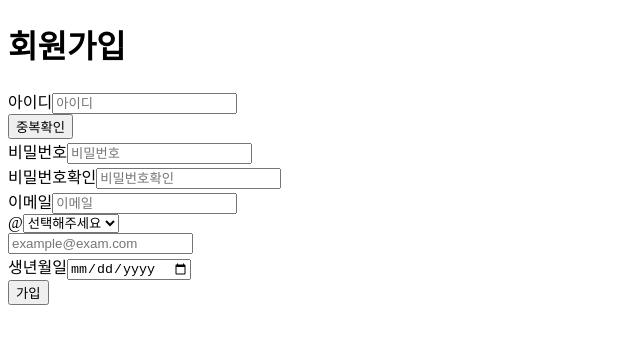
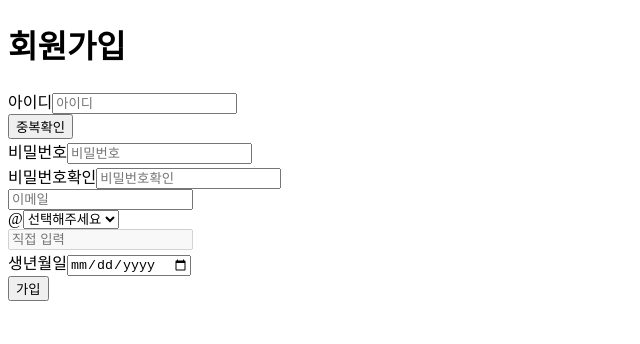
Before and after one commit to kdt-ful-class-three-group/KDT-FUL-3_PROJECT-A-3, a Next.js app in the folder client/: page /signup in a window 1280 px wide. Shown: the top 344 px of the page, without its empty margins (0-640 px from the left). Built offline with nearby package versions, Linux system fonts and the light colour scheme.

Commit message:
Feat: 회원가입 submit 데이터 확인

```diff
--- a/client/src/components/common/Input.tsx
+++ b/client/src/components/common/Input.tsx
@@ -2,7 +2,7 @@ import React from "react";
 
 // 인터페이스
 export interface InputProps extends React.InputHTMLAttributes<HTMLInputElement>{
-  label:string;
+  label?:string;
   name?:string;
   // placeholder?:string;
   // type?:string;
--- a/client/src/components/signup/SignupForm.tsx
+++ b/client/src/components/signup/SignupForm.tsx
@@ -3,13 +3,18 @@ import { PasswordField } from "./fields/PasswordField"
 import { EmailField } from "./fields/EmailField"
 import { BirthField } from "./fields/BirthField"
 import { Button } from "../common/Button"
-
-
+import { useState } from "react"
 
 export function SignupForm() {
+  const [id, setId] = useState("")
+  const [password, setPassword] = useState("")
+  const [email, setEmail] = useState("")
+  const [birth, setBirth] = useState("")
 
   function signupSubmit(e: React.FormEvent) {
     e.preventDefault();
+
+    console.log(id,password,birth,email)
 
     // 회원가입 처리 로직
 
@@ -19,10 +24,10 @@ export function SignupForm() {
   return (
     <div>
       <form onSubmit={signupSubmit}>
-      <IdField />
-      <PasswordField />
-      <EmailField />
-      <BirthField />
+        <IdField value={id} onChange={(e) => setId(e.target.value)}/>
+        <PasswordField value={password} onChange={(e)=> setPassword(e.target.value)}/>
+        <EmailField value={email} onChange={setEmail} />
+        <BirthField value={birth} onChange={(e)=> setBirth(e.target.value)}/>
         <Button
           name="가입"
           type="submit"
--- a/client/src/components/signup/fields/BirthField.tsx
+++ b/client/src/components/signup/fields/BirthField.tsx
@@ -1,15 +1,7 @@
-import { useState } from "react"
 import { Input } from "@/components/common/Input"
+import { InputProps } from "@/components/common/Input";
 
-
-export function BirthField() {
-  const [birth, setBirth] = useState("");
-
-  const handleChange = (e: React.ChangeEvent<HTMLInputElement>) => {
-    const raw = e.target.value; // YYYY-MM-DD
-    const formatted = raw.replaceAll("-", ""); // YYYYMMDD
-    setBirth(formatted);
-  };
+export function BirthField({ value, onChange }: InputProps) {
 
   return (
     <div>
@@ -17,7 +9,8 @@ export function BirthField() {
         name="birth"
         label="생년월일"
         type="date"
-        onChange={handleChange}
+        onChange={onChange}
+        value={value}
       />
     </div>
   );
--- a/client/src/components/signup/fields/EmailField.tsx
+++ b/client/src/components/signup/fields/EmailField.tsx
@@ -1,7 +1,19 @@
 import { Input } from "@/components/common/Input"
 import { Select } from "@/components/common/Select";
+import React, { useState, useEffect } from "react";
 
-export function EmailField() {
+// 기존 inputProps 사용하려했는데 안되겠어.
+interface EmailFieldProps {
+  value: string;
+  onChange: (value: string) => void;
+}
+
+export function EmailField({ value, onChange }: EmailFieldProps) {
+
+  const [local, setLocal] = useState("");
+  const [domain, setDomain] = useState("");
+  const [customDomain, setCustomDomain] = useState("");
+  const [isCustom, setIsCustom] = useState(false);
 
   const emailDomains = [
     { name: "선택해주세요", value: "" },
@@ -11,26 +23,39 @@ export function EmailField() {
     { name: "직접입력", value: "custom" },
   ];
 
+  useEffect(() => {
+    const actualDomain = domain === "custom" ? customDomain : domain;
+    if (local && actualDomain) {
+      onChange(`${local}@${actualDomain}`);
+    }
+  }, [local, domain, customDomain, onChange]);
+
   return (
     <div>
       <Input
-        type="text"
-        name="email"
-        label="이메일"
+        name="emailLocal"
         placeholder="이메일"
-        onChange={() => { }}
+        value={local}
+        onChange={(e) => setLocal(e.target.value)}
       />
       <span>@</span>
       <Select
         name="emailDomain"
+        value={domain}
         option={emailDomains}
-        onChange={() => { }}
+        onChange={(e) => {
+          const selected = e.target.value;
+          setDomain(selected);
+          setIsCustom(selected === "custom");
+        }}
       />
       <Input
-        type="text"
-        label=""
-        placeholder="example@exam.com"
+        name="customDomain"
+        placeholder="직접 입력"
+        value={customDomain}
+        onChange={(e) => setCustomDomain(e.target.value)}
+        disabled={!isCustom}
       />
     </div>
-  )
+  );
 }
--- a/client/src/components/signup/fields/PasswordField.tsx
+++ b/client/src/components/signup/fields/PasswordField.tsx
@@ -3,11 +3,9 @@ import { Input } from "@/components/common/Input";
 import { InputProps } from "@/components/common/Input";
 
 // Input 인터페이스에 타입 추가
-interface PasswordFieldProps extends InputProps {
-  password: string;
-}
 
-export function PasswordField({ password, onChange }: PasswordFieldProps) {
+
+export function PasswordField({ value, onChange }: InputProps) {
   const [passwordCheck, setPasswordCheck] = useState("");
 
   // 비밀번호 체크 확인
@@ -22,7 +20,7 @@ export function PasswordField({ password, onChange }: PasswordFieldProps) {
         label="비밀번호"
         placeholder="비밀번호"
         type="password"
-        value={password}
+        value={value}
         onChange={onChange}
       />
       <Input
```
